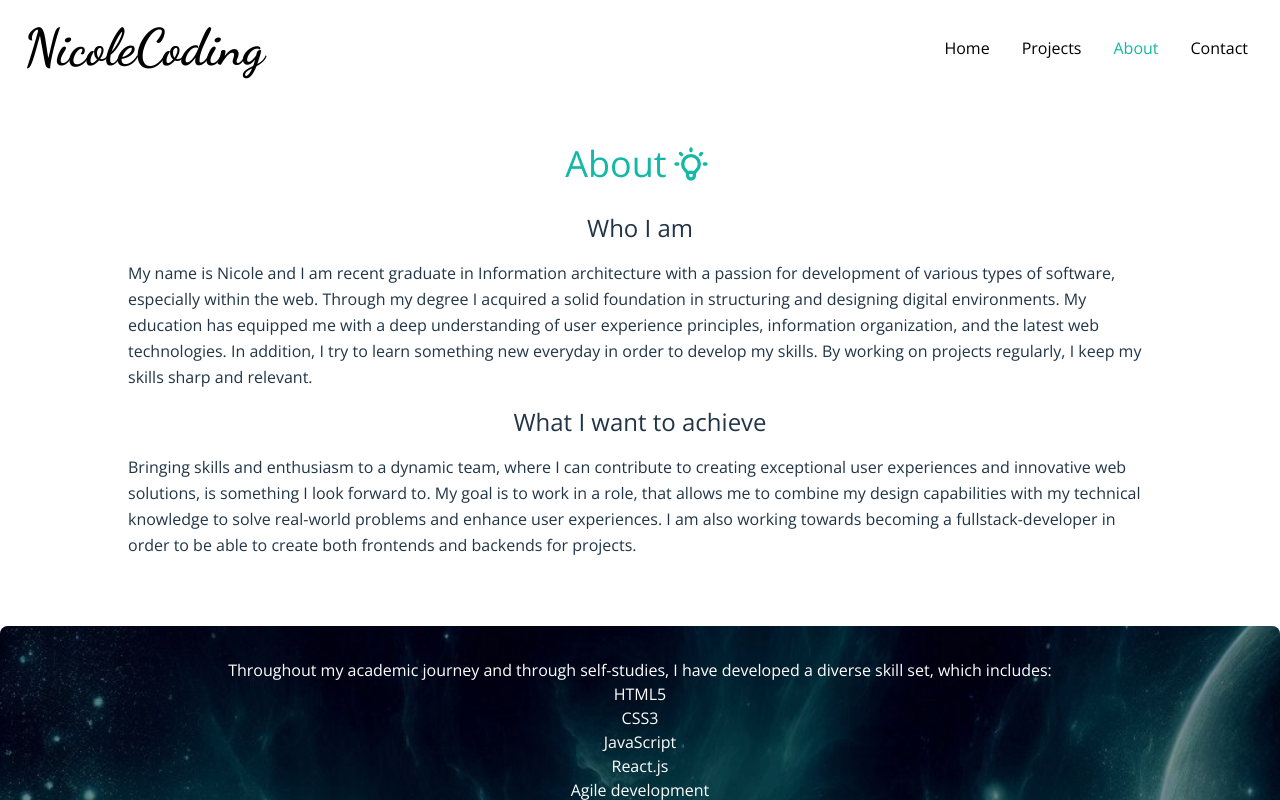
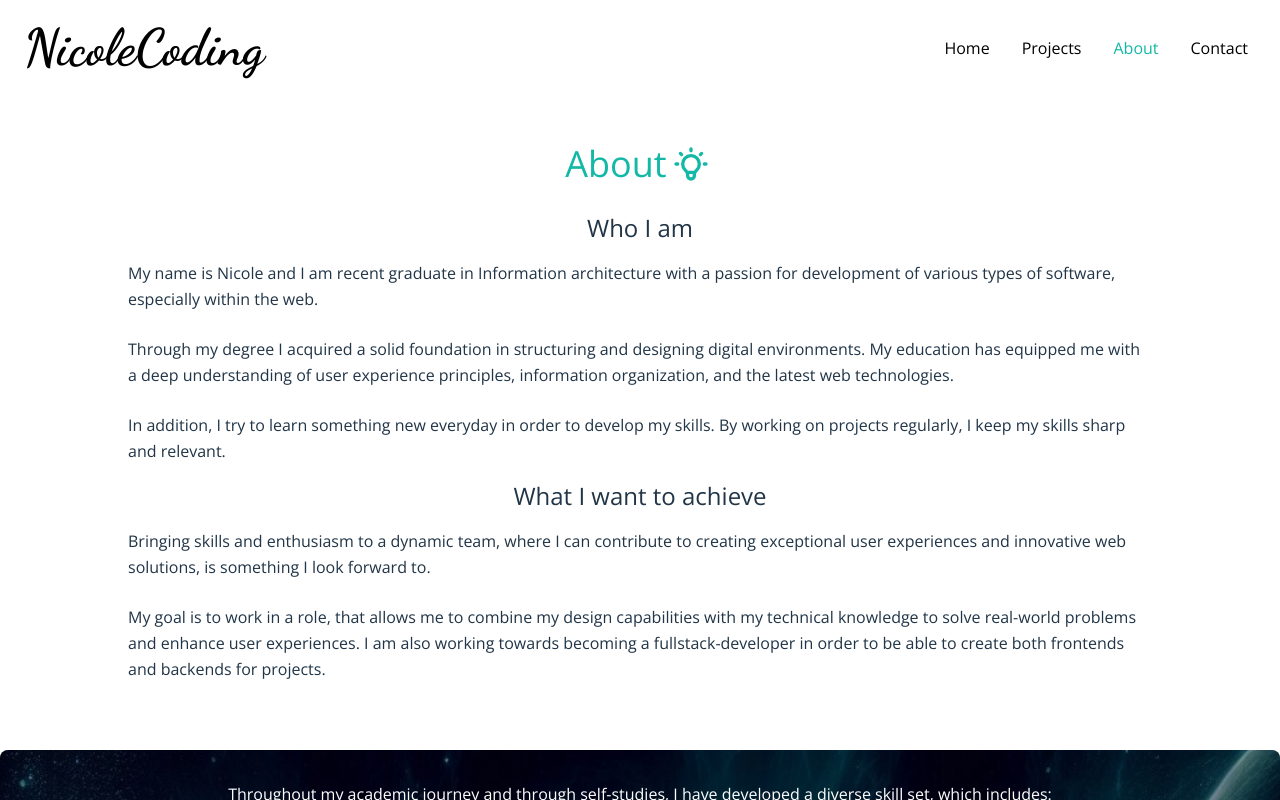
Before and after one commit to NicoleCoding/Portfolio-react, a React (Vite) app: page /about in a window 1280 px wide. Shown: the top 800 px of the page. Built offline with nearby package versions, Linux system fonts and the light colour scheme.

Commit message:
- Structured paragraphs on about page - Added correct link for a project

```diff
--- a/src/pages/About.jsx
+++ b/src/pages/About.jsx
@@ -9,13 +9,15 @@ export default function About() {
             </div>
             <section className="flex flex-col items-center">
                 <h3 className="text-2xl m-1">Who I am</h3>
-                <p className="m-3 w-4/5 text-left leading-relaxed">My name is Nicole and I am recent graduate in Information architecture with a passion for development of various types of software, especially within the web. Through my degree
-                    I acquired a solid foundation in structuring and designing digital environments. My education has equipped me with a deep understanding of user experience principles,
-                    information organization, and the latest web technologies. In addition, I try to learn something new everyday in order to develop my skills. By working on projects regularly, I keep my skills sharp and relevant.
+                <p className="m-3 w-4/5 text-left leading-relaxed">My name is Nicole and I am recent graduate in Information architecture with a passion for development of various types of software, especially within the web.
                 </p>
+                <p className="m-3 w-4/5 text-left leading-relaxed">Through my degree I acquired a solid foundation in structuring and designing digital environments. My education has equipped me with a deep understanding of user experience principles,
+                    information organization, and the latest web technologies.</p>
+                <p className="m-3 w-4/5 text-left leading-relaxed"> In addition, I try to learn something new everyday in order to develop my skills. By working on projects regularly, I keep my skills sharp and relevant.</p>
                 <h3 className="text-2xl m-1">What I want to achieve</h3>
-                <p className="m-3 w-4/5 text-left leading-relaxed pb-10">Bringing skills and enthusiasm to a dynamic team, where I can contribute to creating exceptional user experiences and innovative web solutions, is something I look forward to.
-                    My goal is to work in a role, that allows me to combine my design capabilities with my technical knowledge to solve real-world problems and enhance user experiences. I am also working towards becoming a fullstack-developer in order to be able to create both frontends and backends for projects.</p>
+                <p className="m-3 w-4/5 text-left leading-relaxed">Bringing skills and enthusiasm to a dynamic team, where I can contribute to creating exceptional user experiences and innovative web solutions, is something I look forward to.
+                </p>
+                <p className="m-3 w-4/5 text-left leading-relaxed pb-10"> My goal is to work in a role, that allows me to combine my design capabilities with my technical knowledge to solve real-world problems and enhance user experiences. I am also working towards becoming a fullstack-developer in order to be able to create both frontends and backends for projects.</p>
             </section>
             <section className="relative bg-skills-background bg-no-repeat bg-cover m-4 sm:mx-auto p-4 md:p-8 max-w-screen-sm sm:max-w-screen-md lg:max-w-screen-lg xl:max-w-screen-xl rounded-lg">
                 <div className="absolute inset-0 bg-black opacity-45 rounded-lg"></div>
--- a/src/pages/Project.jsx
+++ b/src/pages/Project.jsx
@@ -7,7 +7,7 @@ const projectData = {
         techStack: "React, Bootstrap, React Router, MDB React UI Kit",
         description: "The project aimed to create a specific application for a specific use case scenario and persona. The app was specifically designed for desktop use, so it is not adjusted to mobile and smaller screens. The project was accomplished by teamwork. The application is not completed and only contains certain pages, which are relevant for the booking process.",
         projectImage: "/prototype-hotel-app.PNG",
-        liveVersion: "https://lisawiklund.github.io/",
+        liveVersion: "https://lisawiklund.github.io/hotell-app-20244/",
         codeLink: "https://github.com/PalmBookingAgency/HotelApp",
     },
     "2": {
```
